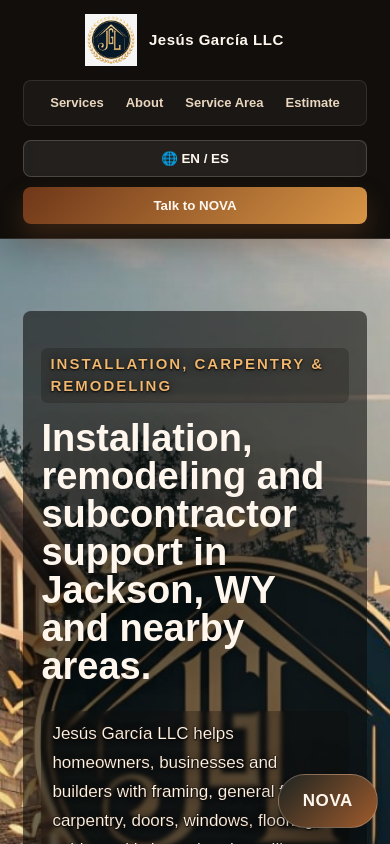
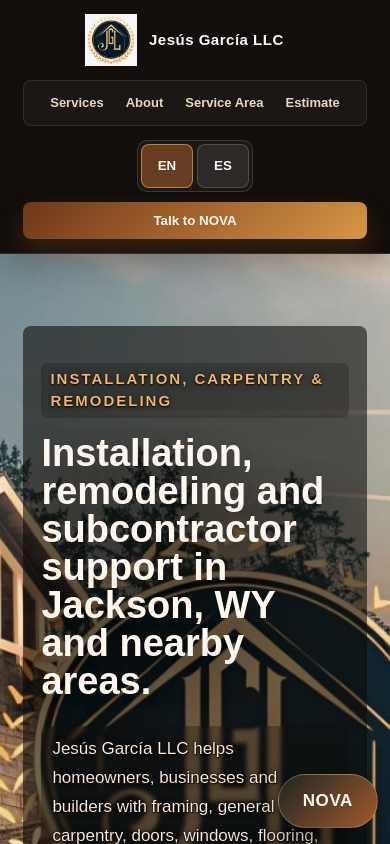
Before and after one commit to use0223/jesus-garcia-llc-website, a React (Vite) app: page / in a window 390 px wide. Shown: the top 844 px of the page. Built offline with nearby package versions, Linux system fonts and the light colour scheme.

Commit message:
Fix mobile language switcher

```diff
--- a/src/App.css
+++ b/src/App.css
@@ -133,23 +133,52 @@
 }
 
 .headerActions {
+  position: relative;
+  z-index: 2;
   display: flex;
   align-items: center;
   gap: 10px;
+  pointer-events: auto;
+}
+
+.languageSelector {
+  position: relative;
+  z-index: 3;
+  display: inline-flex;
+  align-items: center;
+  gap: 4px;
+  padding: 3px;
+  border: 1px solid rgba(255, 247, 237, 0.14);
+  border-radius: 10px;
+  background: rgba(255, 255, 255, 0.04);
+  pointer-events: auto;
 }
 
 .languageButton {
-  padding: 10px 13px;
+  width: auto;
+  min-width: 44px;
+  min-height: 44px;
+  padding: 9px 11px;
   background: rgba(255, 255, 255, 0.08);
   border: 1px solid rgba(255, 247, 237, 0.18);
   box-shadow: none;
   color: var(--cream);
+  cursor: pointer;
+  pointer-events: auto;
+  touch-action: manipulation;
+  -webkit-tap-highlight-color: transparent;
   white-space: nowrap;
 }
 
 .languageButton:hover {
   background: rgba(255, 247, 237, 0.14);
   box-shadow: none;
+}
+
+.languageButton.active {
+  border-color: rgba(216, 149, 69, 0.78);
+  background: rgba(159, 91, 44, 0.58);
+  color: #fffaf2;
 }
 
 /* HERO */
@@ -1848,8 +1877,14 @@
     flex-direction: column;
   }
 
+  .languageSelector {
+    width: auto;
+    align-self: center;
+  }
+
   .languageButton {
-    width: 100%;
+    width: 52px;
+    flex: 0 0 52px;
   }
 
   .quoteSection {
--- a/src/App.jsx
+++ b/src/App.jsx
@@ -1508,7 +1508,8 @@
 
 function App() {
   const [language, setLanguage] = useState(() => {
-    const savedLanguage = localStorage.getItem("preferredLanguage");
+    const savedLanguage =
+      localStorage.getItem("language") || localStorage.getItem("preferredLanguage");
     if (savedLanguage === "es" || savedLanguage === "en") {
       return savedLanguage;
     }
@@ -1597,9 +1598,13 @@
   const isNovaBasicModeActive =
     !quoteMode && (!novaSmartModeEnabled || novaSmartFallbackActive);
 
-  const toggleLanguage = () => {
-    const nextLanguage = language === "en" ? "es" : "en";
+  const selectLanguage = (nextLanguage) => {
+    if (nextLanguage !== "en" && nextLanguage !== "es") {
+      return;
+    }
+
     setLanguage(nextLanguage);
+    localStorage.setItem("language", nextLanguage);
     localStorage.setItem("preferredLanguage", nextLanguage);
   };
 
@@ -2636,11 +2641,28 @@
         </nav>
 
         <div className="headerActions">
-          <button className="languageButton" onClick={toggleLanguage}>
-            🌐 EN / ES
-          </button>
-
-          <button className="headerButton" onClick={openNovaWidget}>
+          <div className="languageSelector" role="group" aria-label="Language selector">
+            <button
+              className={`languageButton ${language === "en" ? "active" : ""}`}
+              type="button"
+              onClick={() => selectLanguage("en")}
+              aria-label="View page in English"
+              aria-pressed={language === "en"}
+            >
+              EN
+            </button>
+            <button
+              className={`languageButton ${language === "es" ? "active" : ""}`}
+              type="button"
+              onClick={() => selectLanguage("es")}
+              aria-label="Ver la página en español"
+              aria-pressed={language === "es"}
+            >
+              ES
+            </button>
+          </div>
+
+          <button className="headerButton" type="button" onClick={openNovaWidget}>
             {t("talkToNova")}
           </button>
         </div>
```
